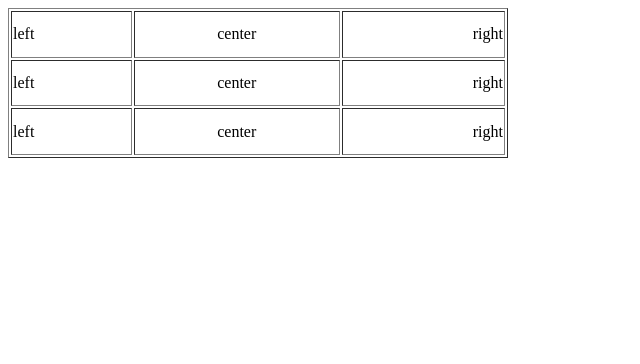
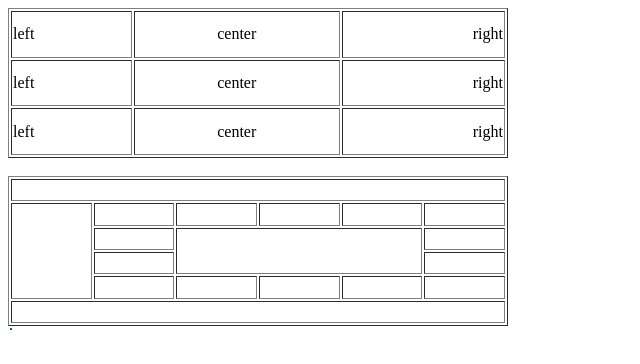
Before and after one commit to acciojob/alignment-pankaj-hpm, a website: page main.html in a window 1280 px wide. Shown: the whole page, without its empty margins (0-640 px from the left). Drawn offline with Linux system fonts and the light colour scheme.

Commit message:
created a submission

```diff
--- a/main.html
+++ b/main.html
@@ -29,11 +29,47 @@
 	</tr>
 </table>
 	<br>
-<table>
+<table width="500px" height="150px" border="1">
 	<tr>
-		<td rowspan="6"></td>
+		<td colspan="6"></td>
+	</tr>
+	<tr>
+		<td rowspan="4"></td>
+		<td></td>
+		<td></td>
+		<td></td>
+		<td></td>
+		<td></td>
+    </tr>
+	<tr>
+		<td></td>
+		<td colspan="3" rowspan="2"></td>
+		<td></td>
+	</tr>
+	<tr>
+		<td></td>
+		<td colspan="3"></td>
+	</tr>
+	<tr>
+		<td></td>
+		<td></td>
+		<td></td>
+		<td></td>
+		<td></td>
+    </tr>
+	<tr>
+		<td colspan="6"></td>
 	</tr>
 </table>
+
+	<table>
+		<tr>
+			<td style="background-color:green;"></td>
+		</tr>
+		<tr>
+			<td><img src=""></td>
+		</tr>
+	</table>
 
 </body>
 
```
